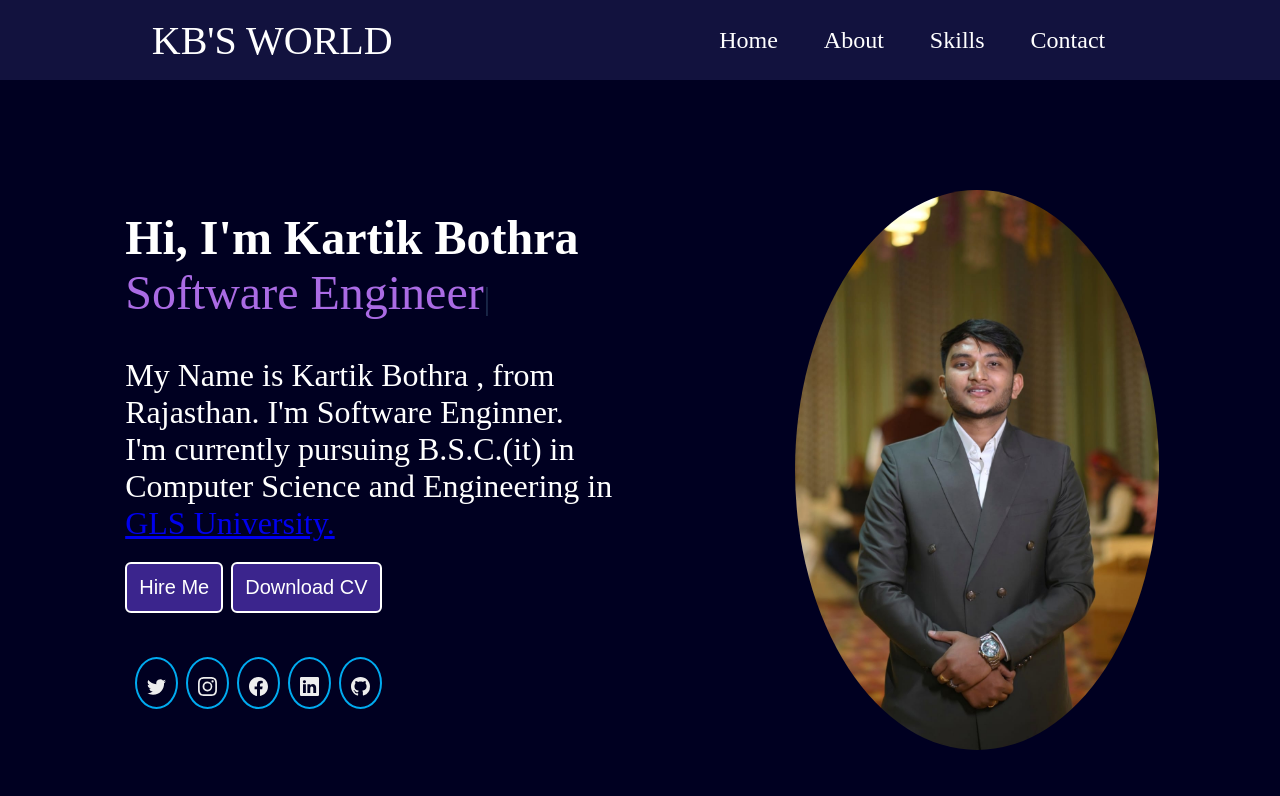
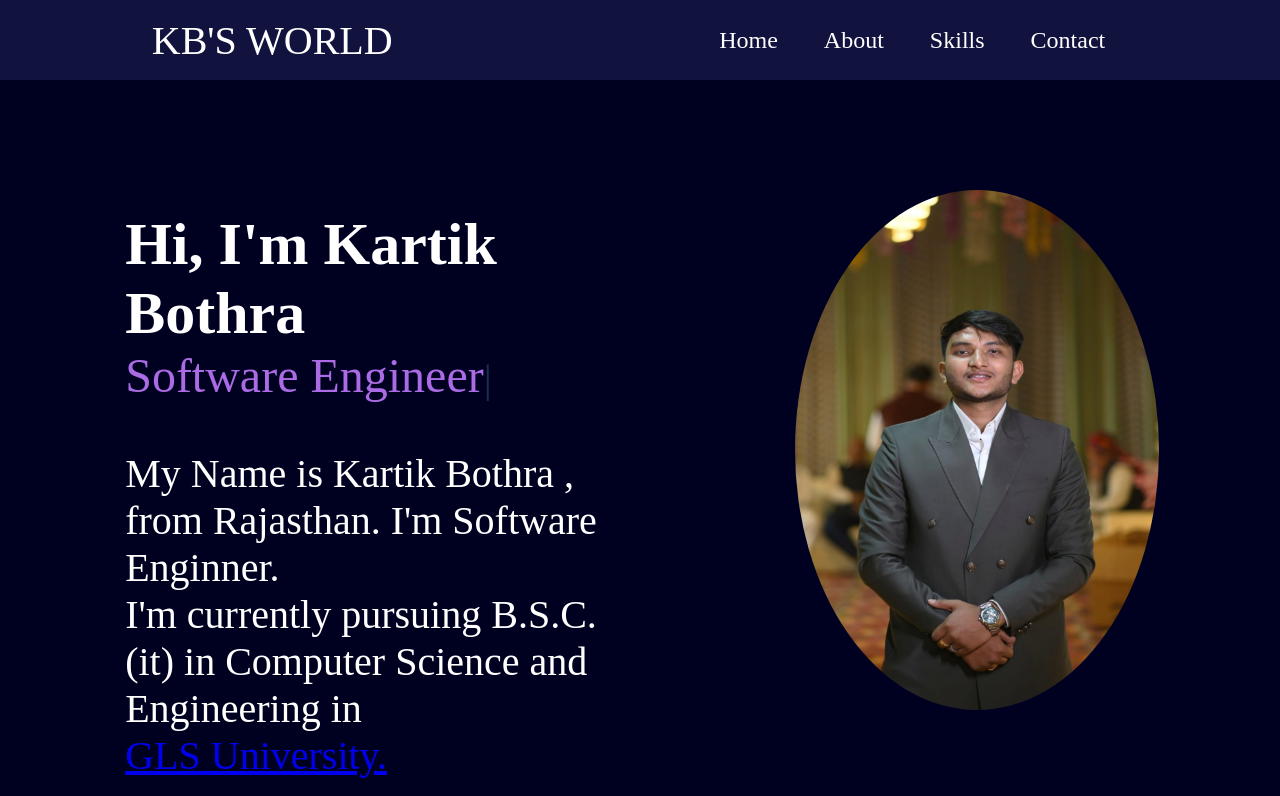
Before and after one commit to Kartikbothra2602/kartikbothra2602, a plain HTML site: page index.html in a window 1280 px wide. Shown: the top 796 px of the page. Drawn offline with nearby package versions, Linux system fonts and the light colour scheme.

Commit message:
Update index.html

```diff
--- a/index.html
+++ b/index.html
@@ -74,7 +74,7 @@
 
             .leftsection{
                 max-width: 60rem;
-                font-size: 2rem;
+                font-size: 2.5rem;
                 margin: -50px 0px 0px 10px;
             }
 
@@ -96,7 +96,7 @@
             {
                 width: 70%;
                 margin: -50px 0px 0px 150px;
-                height: 70%;
+                height: 65%;
                 border-radius: 50%;
             }
 
```
